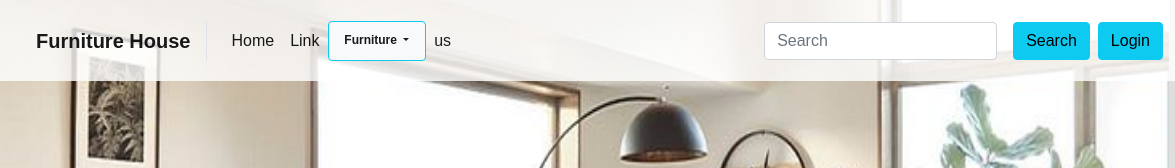
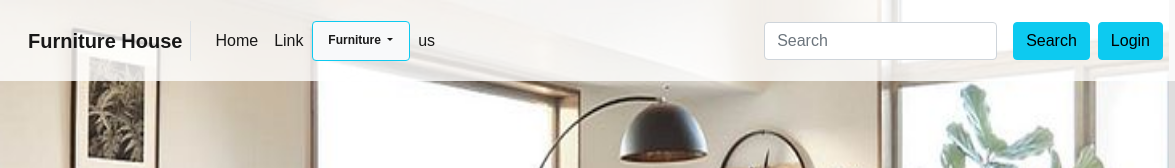
Before and after one commit to Saif13m05/project---3, a plain HTML site: page index.html in a window 1280 px wide. Shown: the top 168 px of the page, 105-1280 px from the left. Drawn offline with Linux system fonts and the light colour scheme.

Commit message:
Update index.html

```diff
--- a/index.html
+++ b/index.html
@@ -18,7 +18,7 @@
         <nav class="navbar navbar-expand-lg navbar-light fixed-top bg-nav">
           <div class="container-fluid">
             <img src="image/furniture-logo.jpg" alt="" class="border rounded-circle mx-4" width="65" height="65">
-            <a class="navbar-brand text-capitalize fw-bold px-3 border-end border-black" href="#">Furniture House</a>
+            <a class="navbar-brand text-capitalize fw-bold px-2 border-end border-black" href="#">Furniture House</a>
             <button class="navbar-toggler" type="button" data-bs-toggle="collapse" data-bs-target="#navbarSupportedContent" aria-controls="navbarSupportedContent" aria-expanded="false" aria-label="Toggle navigation">
               <span class="navbar-toggler-icon"></span>
             </button>
```
